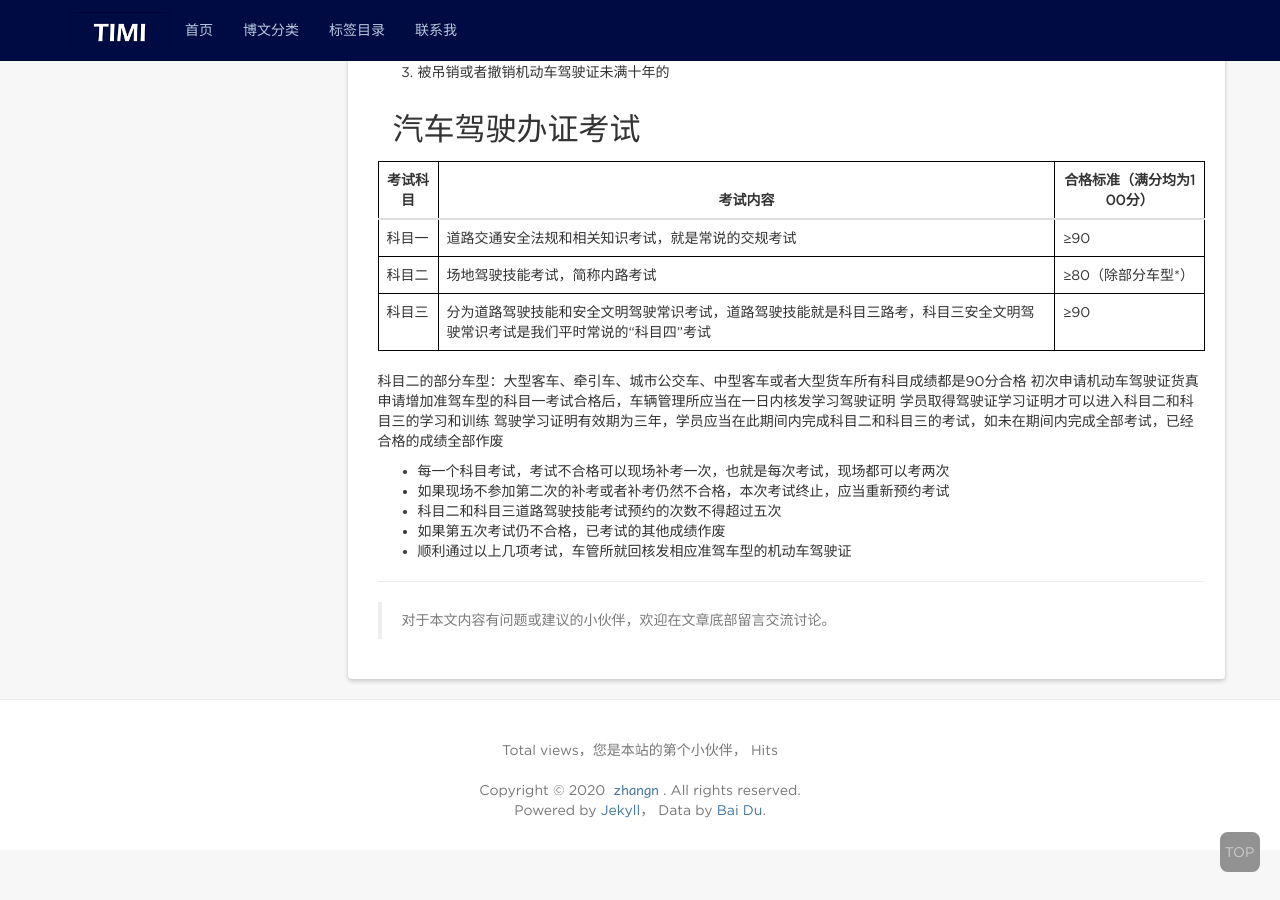
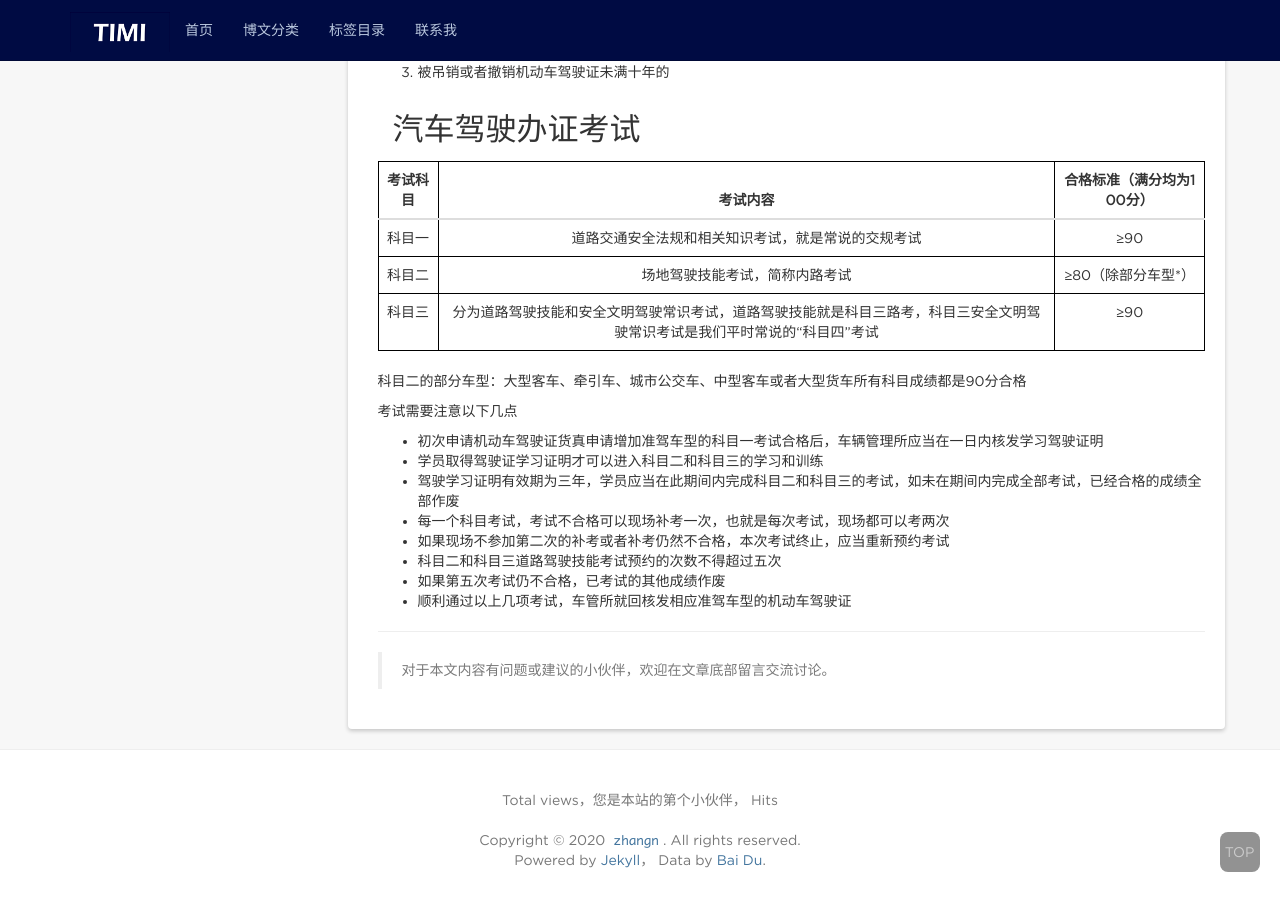
Before and after one commit to zhangn1989/Document, a Jekyll site: the page built from _posts/2020-3-31-Driving test knowledge.markdown, in a window 1280 px wide and 900 px high, scrolled down 3773 px. Built offline with Jekyll 4.4.1, drawn with Linux system fonts in a browser that asks for light colours; nearby versions of some CDN libraries; comment, search, counter and statistics services are not loaded.

Commit message:
更新笔记

```diff
--- a/_posts/2020-3-31-Driving test knowledge.markdown
+++ b/_posts/2020-3-31-Driving test knowledge.markdown
@@ -142,16 +142,19 @@ tag: 驾照
 ## 汽车驾驶办证考试
 
 |考试科目|考试内容|合格标准（满分均为100分）|
-|--------|-------|-------|
+|:--------:|:-------:|:-------:|
 |科目一|道路交通安全法规和相关知识考试，就是常说的交规考试|≥90|
 |科目二|场地驾驶技能考试，简称内路考试|≥80（除部分车型*）|
 |科目三|分为道路驾驶技能和安全文明驾驶常识考试，道路驾驶技能就是科目三路考，科目三安全文明驾驶常识考试是我们平时常说的“科目四”考试|≥90|
 
 科目二的部分车型：大型客车、牵引车、城市公交车、中型客车或者大型货车所有科目成绩都是90分合格
-初次申请机动车驾驶证货真申请增加准驾车型的科目一考试合格后，车辆管理所应当在一日内核发学习驾驶证明
-学员取得驾驶证学习证明才可以进入科目二和科目三的学习和训练
-驾驶学习证明有效期为三年，学员应当在此期间内完成科目二和科目三的考试，如未在期间内完成全部考试，已经合格的成绩全部作废
 
+
+考试需要注意以下几点
+
+- 初次申请机动车驾驶证货真申请增加准驾车型的科目一考试合格后，车辆管理所应当在一日内核发学习驾驶证明
+- 学员取得驾驶证学习证明才可以进入科目二和科目三的学习和训练
+- 驾驶学习证明有效期为三年，学员应当在此期间内完成科目二和科目三的考试，如未在期间内完成全部考试，已经合格的成绩全部作废
 - 每一个科目考试，考试不合格可以现场补考一次，也就是每次考试，现场都可以考两次
 - 如果现场不参加第二次的补考或者补考仍然不合格，本次考试终止，应当重新预约考试
 - 科目二和科目三道路驾驶技能考试预约的次数不得超过五次
```
